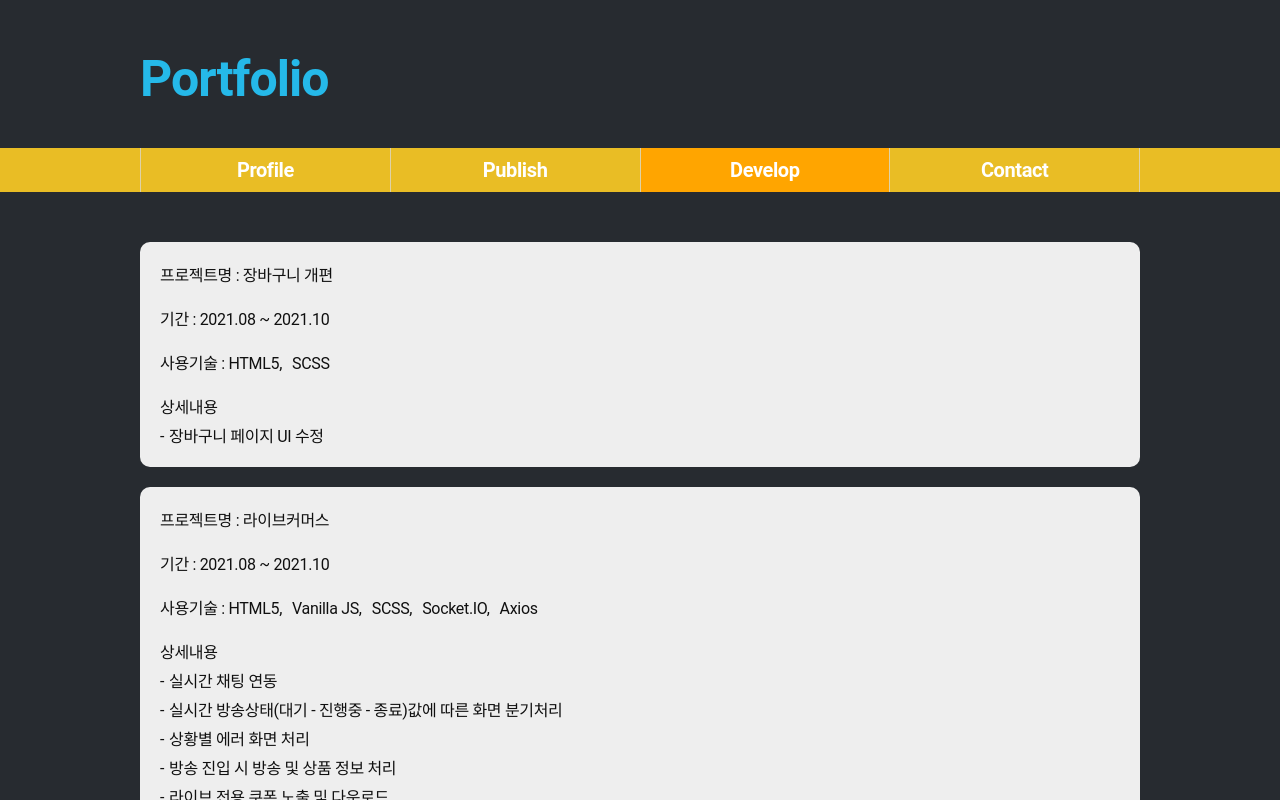
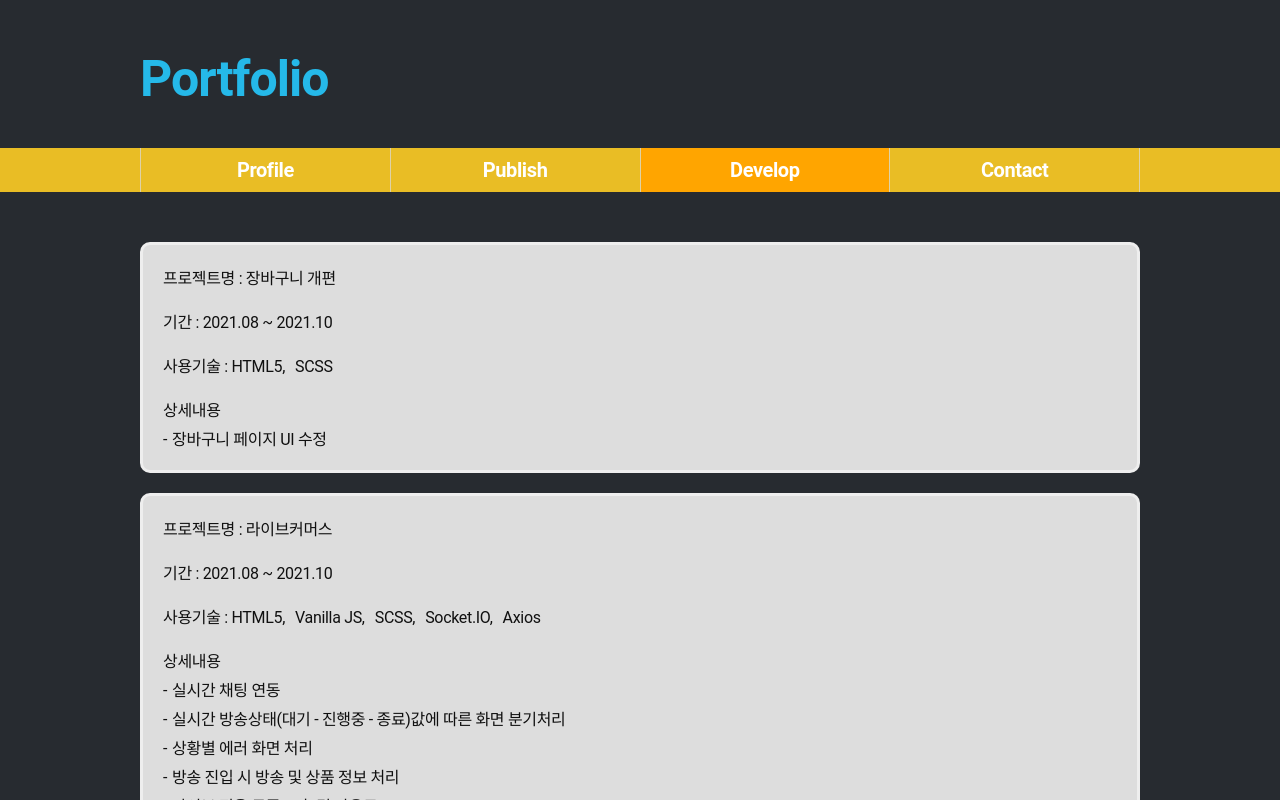
Before and after one commit to jaedurk/portfolio, a Next.js app: page /develop in a window 1280 px wide. Shown: the top 800 px of the page. Built offline with nearby package versions, Linux system fonts and the light colour scheme; no server answers; a web font is replaced by a local one.

Commit message:
style 수정

```diff
--- a/public/styles/develop.scss
+++ b/public/styles/develop.scss
@@ -6,11 +6,12 @@
   > ul {
     > li {
       margin-top: 20px;
-      background-color: #eee;
+      background-color: #ddd;
       border-radius: 10px;
       padding: 20px 20px;
       color: #101010;
       display: flex;
+      border: 3px solid #eee;
 
       &:first-child {
         margin-top: 0;
@@ -51,8 +52,10 @@
 
         > ul {
           margin-top: 20px;
+
           > li {
-            margin-top:5px;
+            margin-top: 5px;
+
             &:before {
               content: "-";
               display: inline-block;
--- a/public/styles/publish.scss
+++ b/public/styles/publish.scss
@@ -6,11 +6,12 @@
   ul {
     > li {
       margin-top: 20px;
-      background-color: #eee;
+      background-color: #ddd;
       border-radius: 10px;
       padding: 20px 20px;
       color: #101010;
       display: flex;
+      border: 3px solid #eee;
 
       &:first-child {
         margin-top: 0;
--- a/src/app/profile/page.js
+++ b/src/app/profile/page.js
@@ -31,7 +31,7 @@ export default function Profile() {
                             </li>
                             <li>Front-end : HTML, CSS, Vanilla JS, jQuery, React, Next.js, Socket.IO</li>
                             <li>Version Control : svn, git</li>
-                            <li>Communication : Jira, Confluence, Zeplin</li>
+                            <li>Communication : Jira, Confluence, Zeplin, Figma</li>
                         </ul>
                     </dd>
                 </dl>
```
